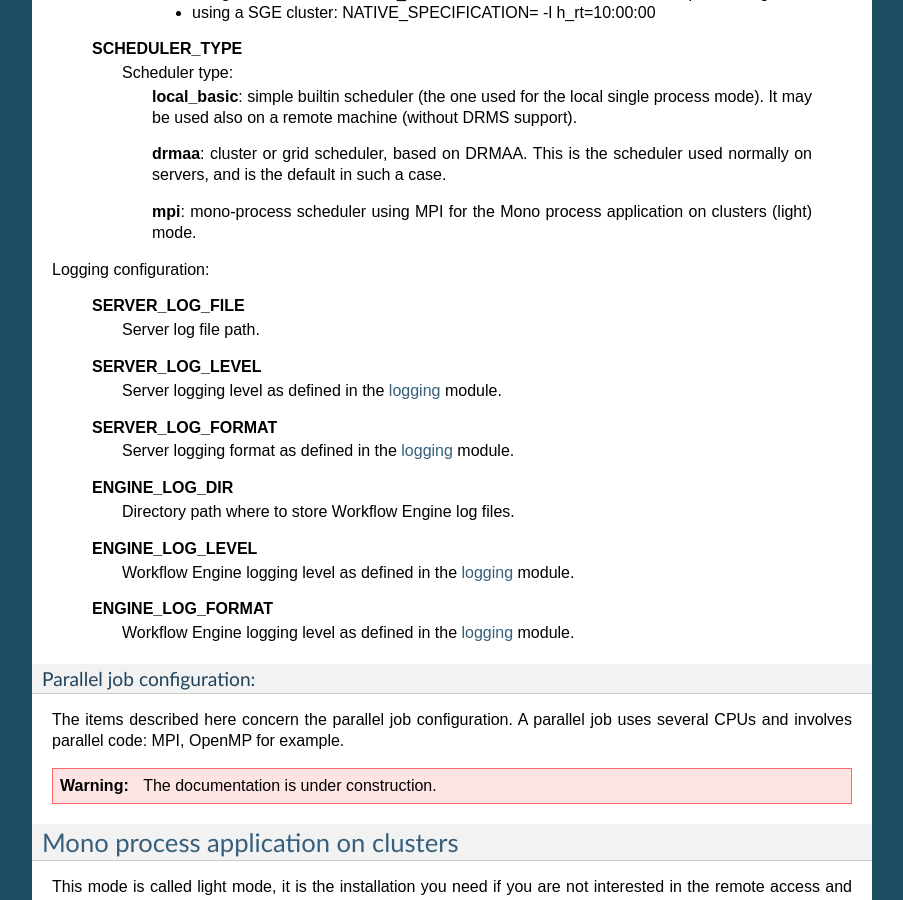
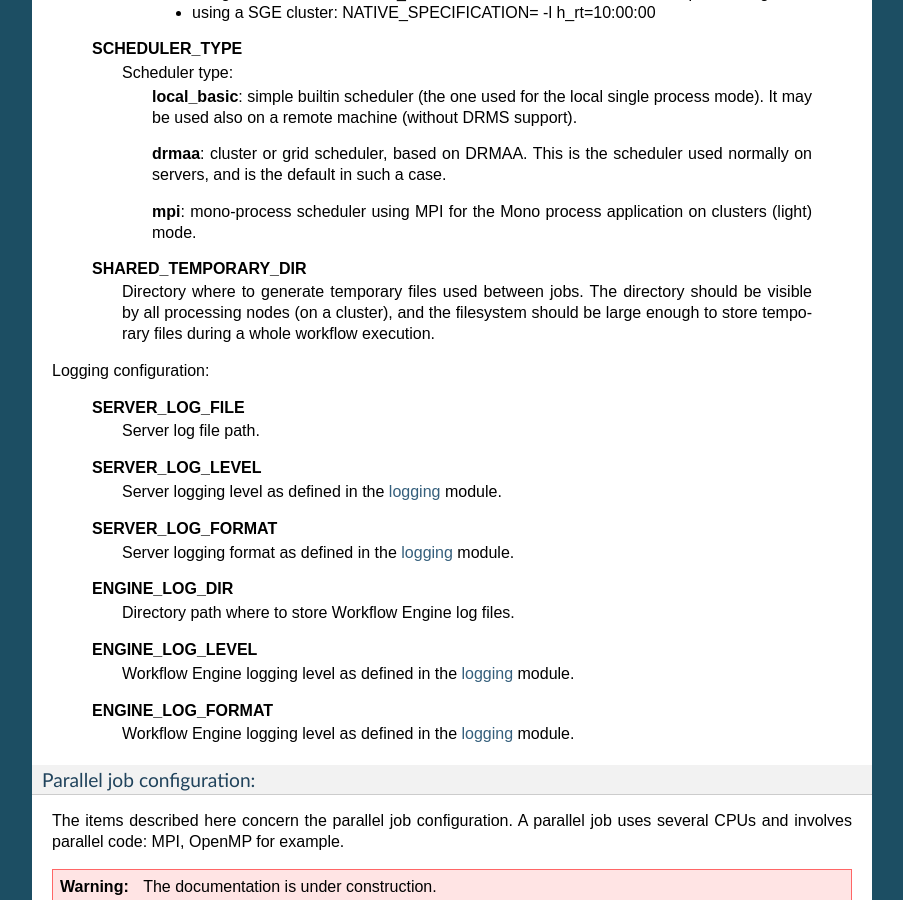
Before and after one commit to populse/soma-workflow, a Sphinx documentation site: the page built from doc/source/install_config.txt, in a window 1280 px wide and 900 px high, scrolled down 6767 px. Shown: the whole window, without its empty margins (198-1101 px from the left). Built offline with Sphinx 7.4.7, drawn with Linux system fonts in a browser that asks for light colours; the version number could not be read and is left out; some of the changed text lies outside the part shown.

Commit message:
document SHARED_TEMPORARY_DIR config variable

```diff
--- a/doc/source/install_config.txt
+++ b/doc/source/install_config.txt
@@ -316,6 +316,8 @@ Configuration items optional on the server side:
 
       **mpi**: mono-process scheduler using MPI for the :ref:`Mono process application on clusters` (light) mode.
 
+  **SHARED_TEMPORARY_DIR**
+    Directory where to generate temporary files used between jobs. The directory should be visible by all processing nodes (on a cluster), and the filesystem should be large enough to store temporary files during a whole workflow execution.
 
 Logging configuration:
 
```
